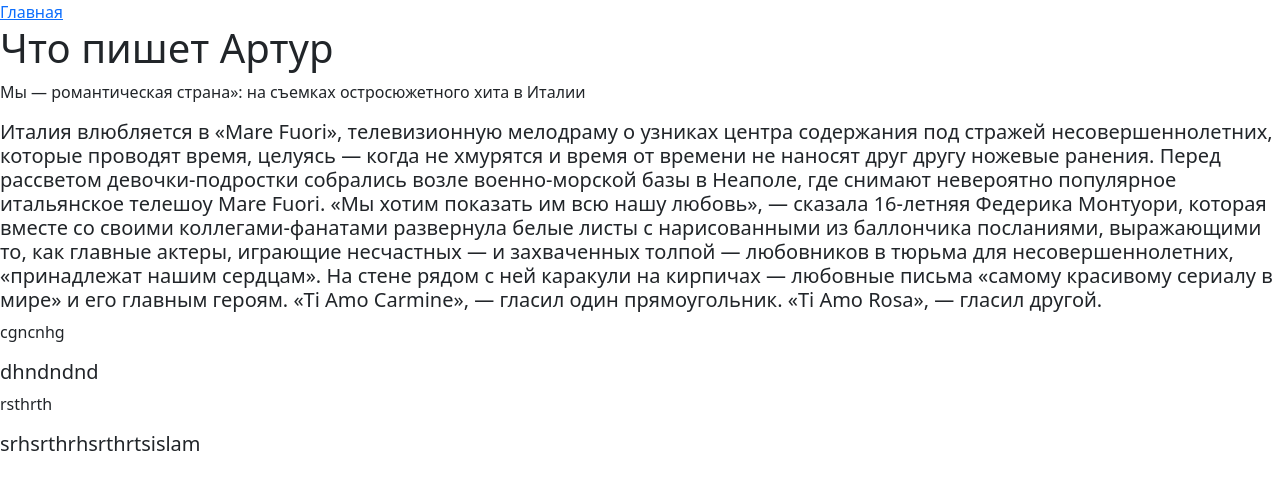
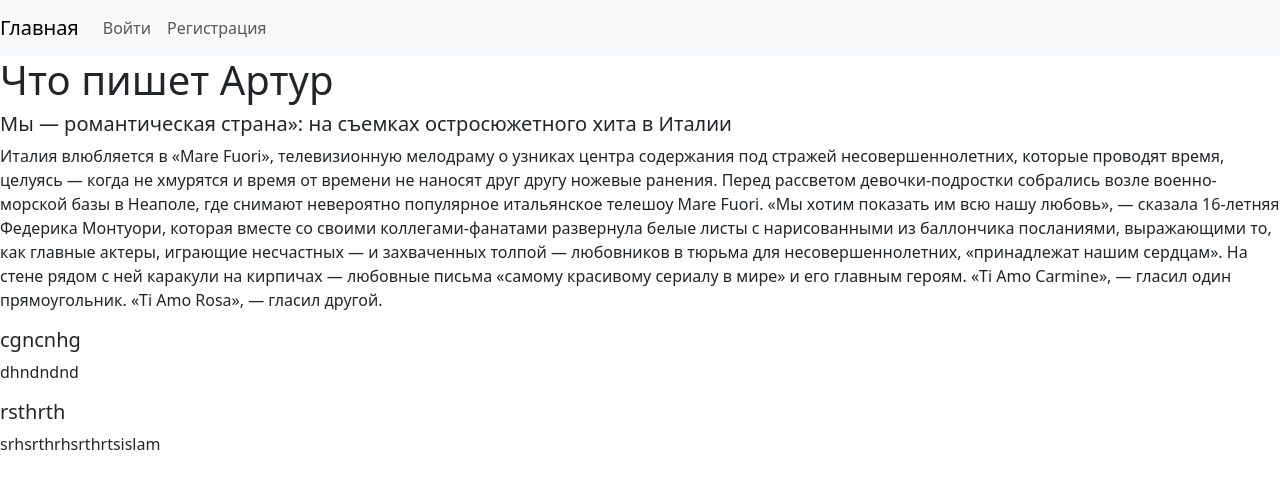
Before and after one commit to Flowmikro/web_api, a Django app: page /user/2/posts/ in a window 1280 px wide. Shown: the top 490 px of the page. Run offline with Django 3.2, Linux system fonts and the light colour scheme; data comes from the database, SQL or seed files in the repository; both versions use the stored data as it was after the commit.

Commit message:
v-app-css-html

```diff
--- a/service/app/static/css/base.css
+++ b/service/app/static/css/base.css
@@ -1,8 +1,8 @@
 
 
 .login{
-    margin-left: auto;
-    margin-right: auto;
+    margin-left: 300px;
+    margin-right: 300px;
     width: 6em;
     text-align: center;
 }
--- a/service/app/templates/app/base.html
+++ b/service/app/templates/app/base.html
@@ -3,14 +3,57 @@
 <head>
     <meta charset="UTF-8">
     <title>{% block title %}Главная{% endblock %}</title>
-    <link rel="stylesheet" href="{% static 'static/css/base.css' %}" />
     <link href="https://cdn.jsdelivr.net/npm/bootstrap@5.3.1/dist/css/bootstrap.min.css" rel="stylesheet" integrity="sha384-4bw+/aepP/YC94hEpVNVgiZdgIC5+VKNBQNGCHeKRQN+PtmoHDEXuppvnDJzQIu9" crossorigin="anonymous">
+    <link rel="stylesheet" href="{% static 'app/css/base.css' %}" />
 </head>
-<body>
-<a href="{% url 'user_list' %}">Главная</a>
+<body><!-- As a link -->
+<!--<nav class="navbar navbar-light bg-light">-->
+<!--  <a class="navbar-brand" href="{% url 'user_list' %}">Главная</a>-->
+
+<!--    {% if request.user.is_authenticated %}-->
+<!--        <a href="{% url 'user_add' %}">Добавить пост</a>-->
+<!--        <a href="{% url 'user_posts' user.id %}">Ваши посты</a>-->
+
+<!--        <p>Вы вошли {{ users.username }}.</p> <a href="{% url 'logout' %}">Выйти</a>-->
+<!--    {% else %}-->
+<!--        Чтобы писать или удалять посты.-->
+<!--        Вы должны <a href="{% url 'login' %}">войти</a> или <a href="{% url 'register' %}">зарегистрироваться</a>-->
+<!--    {% endif %}-->
+<!--</nav>-->
+
+<nav class="navbar navbar-expand-lg navbar-light bg-light">
+  <a class="navbar-brand" href="{% url 'user_list' %}">Главная</a>
+  <button class="navbar-toggler" type="button" data-toggle="collapse" data-target="#navbarNav" aria-controls="navbarNav" aria-expanded="false" aria-label="Toggle navigation">
+    <span class="navbar-toggler-icon"></span>
+  </button>
+
+  <div class="collapse navbar-collapse" id="navbarNav">
+  {% if request.user.is_authenticated %}
+    <ul class="navbar-nav">
+      <li class="nav-item active">
+        <a class="nav-link" href="{% url 'user_add' %}">Добавить пост</a>
+      </li>
+      <li class="nav-item">
+        <a class="nav-link" href="{% url 'user_posts' user.id %}">Ваши посты</a>
+      </li>
+      <li class="nav-item">
+        <a class="nav-link" href="{% url 'logout' %}">Вы вошли, выйти</a>
+      </li>
+    </ul>
+  {% else %}
+     <ul class="navbar-nav">
+      <li class="nav-item active">
+        <a class="nav-link" href="{% url 'login' %}">Войти</a>
+      </li>
+      <li class="nav-item active">
+        <a class="nav-link" href="{% url 'register' %}">Регистрация</a>
+      </li>
+     </ul>
+  {% endif %}
+  </div>
+</nav>
 {% block content %}
 
 {% endblock %}
-<script src="https://cdn.jsdelivr.net/npm/bootstrap@5.3.1/dist/js/bootstrap.bundle.min.js" integrity="sha384-HwwvtgBNo3bZJJLYd8oVXjrBZt8cqVSpeBNS5n7C8IVInixGAoxmnlMuBnhbgrkm" crossorigin="anonymous"></script>
 </body>
 </html>
--- a/service/app/templates/app/login.html
+++ b/service/app/templates/app/login.html
@@ -4,7 +4,7 @@
 
 {% block content %}
 
-<div class="login">
+<div class="text">
     <form method="post">
         {% csrf_token %}
         {{ form.as_p }}
--- a/service/app/templates/app/user_posts.html
+++ b/service/app/templates/app/user_posts.html
@@ -3,15 +3,17 @@
 {% block title %} Посты {% endblock %}
 
 {% block content %}
+<div class="text">
     <h1>Что пишет {{ user.username }}</h1>
     {% for post in posts %}
         {% if request.user.is_authenticated and user == request.user %}
-            <p> {{ post.title }}</p>
-            <h5>{{ post.body }}</h5>
-           <button type="submit" class="btn btn-primary">Войти</button> <a href="{% url 'delete_post' post.id %}">Удалить пост</a>
+            <h5>{{ post.title }}</h5>
+            <p>{{ post.body }}</p>
+            <button type="submit" class="btn btn-primary"><a class="nav-link" href="{% url 'delete_post' post.id %}">Удалить пост</a></button>
         {% else %}
-            <p>{{ post.title }}</p>
-            <h5>{{ post.body }}</h5>
+            <h5>{{ post.title }}</h5>
+            <p>{{ post.body }}</p>
         {% endif %}
     {% endfor %}
+</div>
 {% endblock %}
```
Also changed, not shown: service/app/templates/app/register.html (+10 -5 lines), service/app/templates/app/user_add.html (+7 -5 lines), service/app/templates/app/user_list.html (+9 -9 lines), service/service/settings.py (+3 -5 lines), service/db.sqlite3.
